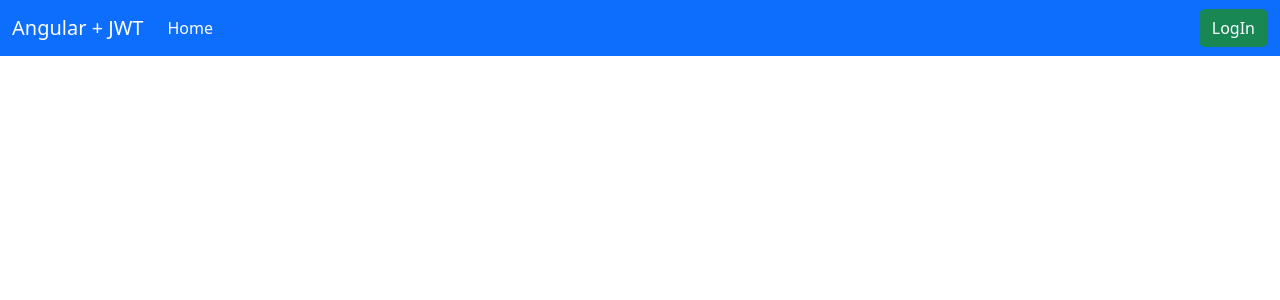
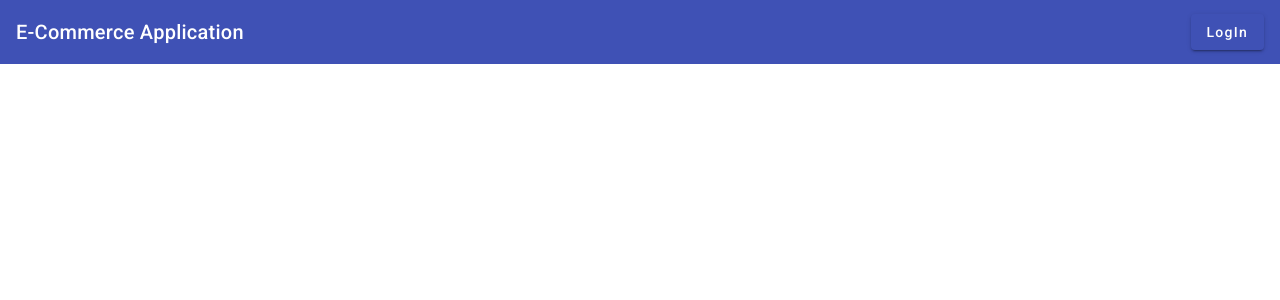
Before and after one commit to Shivam00000001/E-Commerce-Client, an Angular app: page / in a window 1280 px wide. Shown: the top 300 px of the page. Built offline with nearby package versions, Linux system fonts and the light colour scheme.

Commit message:
Added Angular Material

```diff
--- a/angular.json
+++ b/angular.json
@@ -25,6 +25,7 @@
               "src/assets"
             ],
             "styles": [
+              "@angular/material/prebuilt-themes/indigo-pink.css",
               "src/styles.css",
               "./node_modules/bootstrap/dist/css/bootstrap.min.css"
             ],
@@ -90,6 +91,7 @@
               "src/assets"
             ],
             "styles": [
+              "@angular/material/prebuilt-themes/indigo-pink.css",
               "src/styles.css"
             ],
             "scripts": [
--- a/package.json
+++ b/package.json
@@ -11,10 +11,12 @@
   "private": true,
   "dependencies": {
     "@angular/animations": "^15.0.0",
+    "@angular/cdk": "^15.1.4",
     "@angular/common": "^15.0.0",
     "@angular/compiler": "^15.0.0",
     "@angular/core": "^15.0.0",
     "@angular/forms": "^15.0.0",
+    "@angular/material": "^15.1.4",
     "@angular/platform-browser": "^15.0.0",
     "@angular/platform-browser-dynamic": "^15.0.0",
     "@angular/router": "^15.0.0",
--- a/src/app/header/header.component.css
+++ b/src/app/header/header.component.css
@@ -0,0 +1,3 @@
+.space-buttons{
+    flex:1 1 auto;
+}
--- a/src/app/header/header.component.html
+++ b/src/app/header/header.component.html
@@ -1,4 +1,10 @@
-<nav class="navbar navbar-expand-lg navbar-dark bg-primary">
+<mat-toolbar color="primary" >
+  <span>E-Commerce Application</span>
+  <span class="space-buttons"></span>
+  <button mat-raised-button color="primary" *ngIf="isLoggedIn()" routerLink="/login">LogIn</button>
+  <button mat-raised-button color="warn" *ngIf="isLoggedOut()" (click)="logout()">LogOut</button>
+</mat-toolbar>
+<!-- <nav class="navbar navbar-expand-lg navbar-dark bg-primary">
     <div class="container-fluid">
       <a class="navbar-brand" href="#">Angular + JWT</a>
       <button class="navbar-toggler" type="button" data-bs-toggle="collapse" data-bs-target="#navbarSupportedContent" aria-controls="navbarSupportedContent" aria-expanded="false" aria-label="Toggle navigation">
@@ -20,4 +26,4 @@
         <button *ngIf="isLoggedOut()" type="button" class="btn btn-danger" (click)="logout()">LogOut</button>
       </div>
     </div>
-  </nav>
+  </nav> -->
--- a/src/index.html
+++ b/src/index.html
@@ -6,8 +6,11 @@
   <base href="/">
   <meta name="viewport" content="width=device-width, initial-scale=1">
   <link rel="icon" type="image/x-icon" href="favicon.ico">
+  <link rel="preconnect" href="https://fonts.gstatic.com">
+  <link href="https://fonts.googleapis.com/css2?family=Roboto:wght@300;400;500&display=swap" rel="stylesheet">
+  <link href="https://fonts.googleapis.com/icon?family=Material+Icons" rel="stylesheet">
 </head>
-<body>
+<body class="mat-typography">
   <app-root></app-root>
 </body>
 </html>
--- a/src/styles.css
+++ b/src/styles.css
@@ -1 +1,4 @@
 /* You can add global styles to this file, and also import other style files */
+
+html, body { height: 100%; }
+body { margin: 0; font-family: Roboto, "Helvetica Neue", sans-serif; }
```
Also changed, not shown: src/app/app.module.ts (+7 -1 lines), 1 other file (tests, documents, lock files or other folders).
